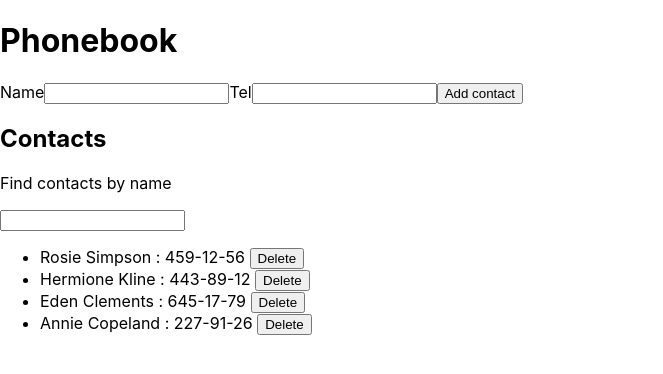
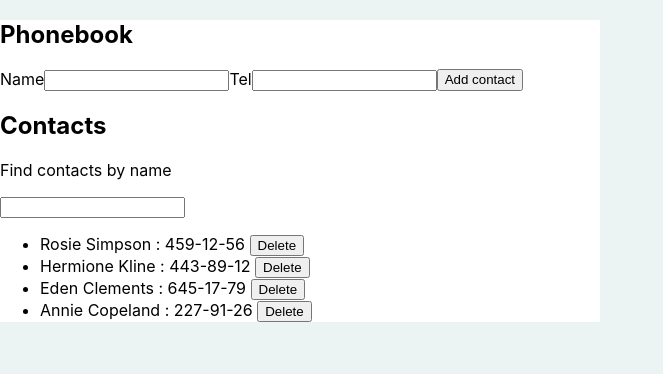
Before and after one commit to Olcapone/goit-react-hw-02-phonebook, a React (Create React App) app: page / in a window 1280 px wide. Shown: the top 374 px of the page, without its empty margins (0-663 px from the left). Built offline with nearby package versions, Linux system fonts and the light colour scheme.

Commit message:
worked delete

```diff
--- a/src/App.css
+++ b/src/App.css
@@ -1,5 +1,14 @@
+body {
+  background-color: #ebf4f3;
+}
+
 .App {
   text-align: center;
+}
+
+.mainSection {
+  background-color: #fff;
+  max-width: 600px;
 }
 
 .App-logo {
--- a/src/App.js
+++ b/src/App.js
@@ -1,6 +1,5 @@
 import { Component } from "react";
 import shortid from "shortid";
-//import PropTypes from "prop-types";
 import "./App.css";
 import ContactForm from "./components/ContactForm/ContactForm";
 import ContactList from "./components/ContactList/ContactList";
@@ -20,27 +19,30 @@ class App extends Component {
   state = {
     contacts: this.props.initContacts,
     filter: this.props.initFilter,
-    name: this.props.initName,
-    number: this.props.initNumber,
   };
 
   addContact = ({ name, number }) => {
+    const { contacts } = this.state;
     const newContact = {
       id: shortid.generate(),
       name,
       number,
     };
 
-    this.setState(({ contacts }) => ({
-      contacts: [newContact, ...contacts],
-    }));
+    const checkContact = contacts.find((contact) =>
+      contact.name.includes(name)
+    );
+    if (checkContact) {
+      alert("its contact already added");
+    } else {
+      this.setState(({ contacts }) => ({
+        contacts: [newContact, ...contacts],
+      }));
+    }
   };
 
   findContact = () => {
     const { filter, contacts } = this.state;
-
-    if (filter.length === 0) return contacts;
-
     const normalizetext = filter.toLowerCase();
 
     return contacts.filter((contact) =>
@@ -57,26 +59,27 @@ class App extends Component {
     this.setState({ [name]: value });
   };
 
-  deleteContact() {}
+  deleteContact = (name) => {
+    const { contacts } = this.state;
+
+    this.setState({
+      contacts: contacts.filter((contact) => contact.name !== name),
+    });
+  };
 
   render() {
     const { contacts, filter } = this.state;
-
-    let visibleContact = this.findContact();
+    let visibleContact = filter.length === 0 ? contacts : this.findContact();
 
     return (
-      <>
+      <section className="mainSection">
         <h1>Phonebook</h1>
         <ContactForm onSubmit={this.formSubmitHandler} />
 
         <h2>Contacts</h2>
         <Filter value={filter} onChange={this.changeFilter} />
-        <ContactList
-          date={visibleContact}
-          base={contacts}
-          onDelete={this.deleteContact}
-        />
-      </>
+        <ContactList date={visibleContact} onDelete={this.deleteContact} />
+      </section>
     );
   }
 }
--- a/src/components/ContactForm/ContactForm.js
+++ b/src/components/ContactForm/ContactForm.js
@@ -1,4 +1,5 @@
 import React, { Component } from "react";
+import s from "./ContactForm.module.css";
 
 class ContactForm extends Component {
   static defaultProps = {
@@ -27,7 +28,7 @@ class ContactForm extends Component {
 
   render() {
     return (
-      <form onSubmit={this.handleSubmit}>
+      <form className={s.form} onSubmit={this.handleSubmit}>
         <label>
           Name
           <input
--- /dev/null
+++ b/src/components/ContactForm/ContactForm.module.css
@@ -0,0 +1,3 @@
+.form {
+  display: flex;
+}
```
